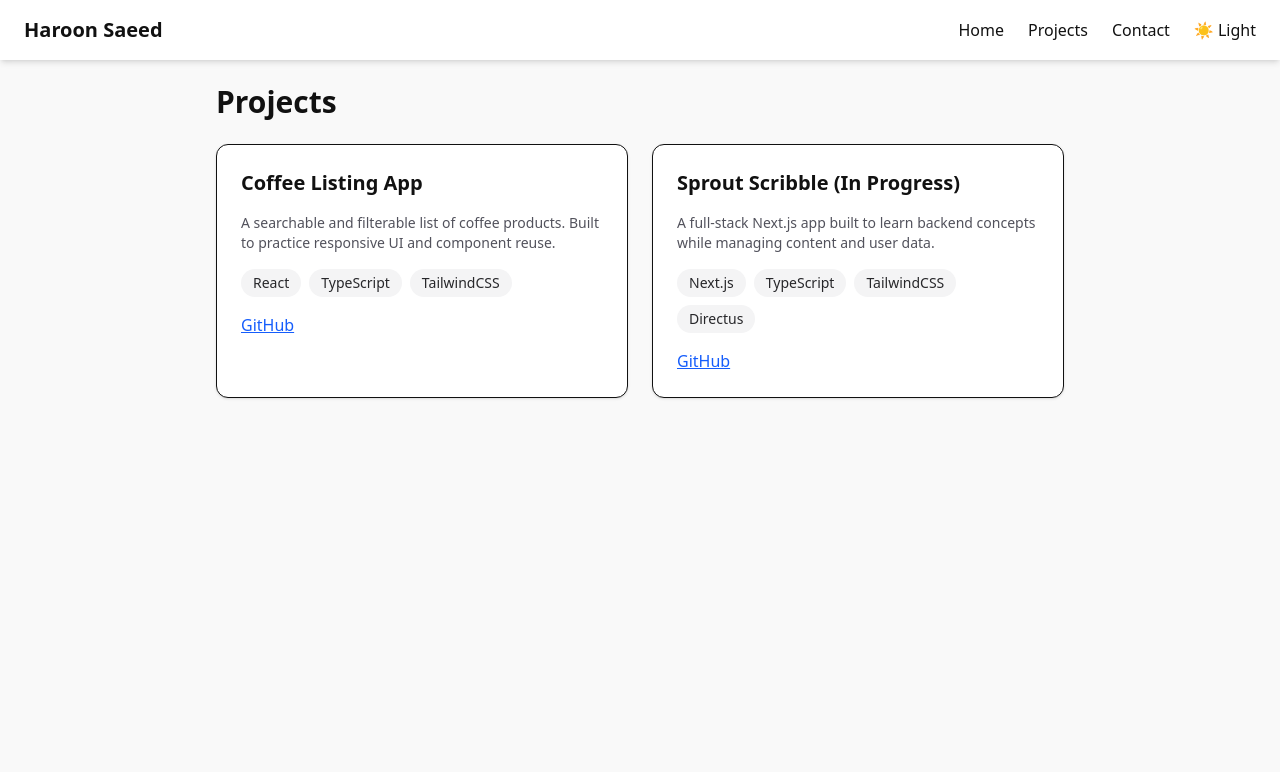
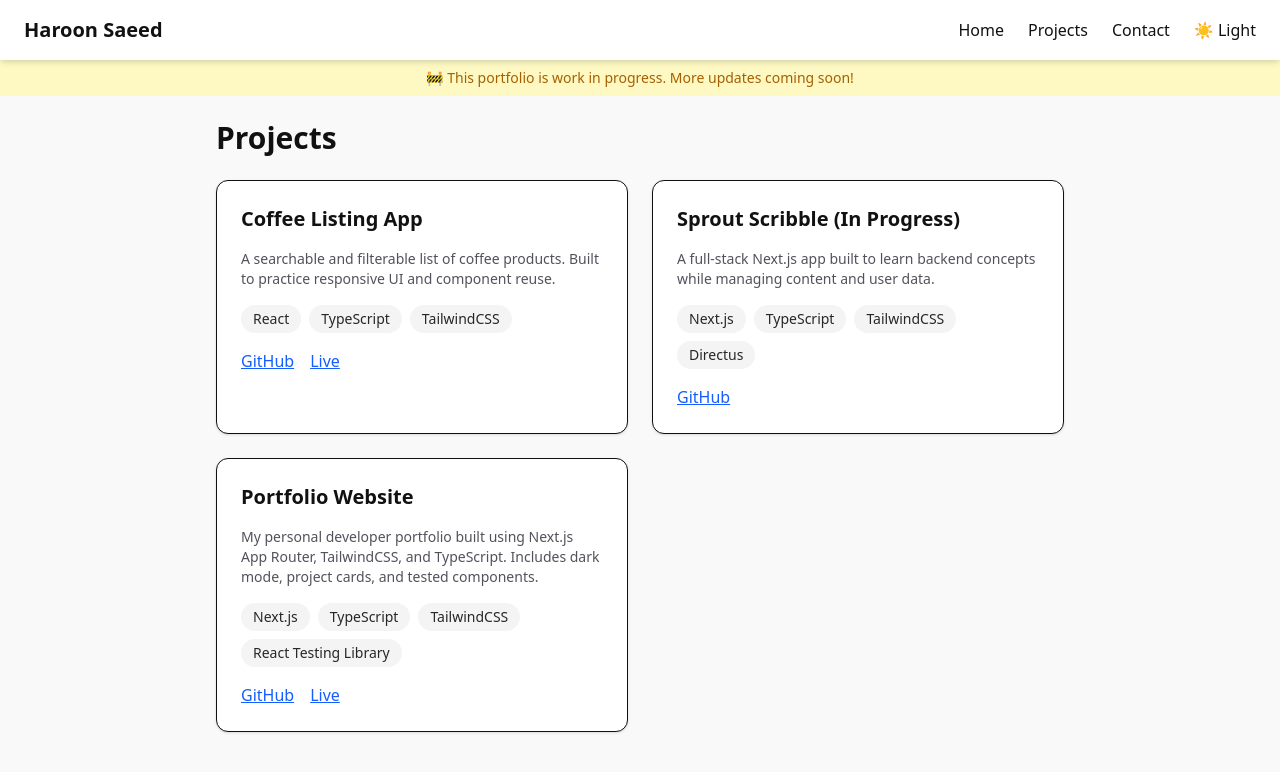
Before and after one commit to haroon-code-hub/my-portfolio, a Next.js app: page /projects in a window 1280 px wide. Shown: the top 772 px of the page. Built offline with nearby package versions, Linux system fonts and the light colour scheme.

Commit message:
update JSON for projects and add global work in progress notice

```diff
--- a/app/layout.tsx
+++ b/app/layout.tsx
@@ -14,6 +14,9 @@ export default function RootLayout({
       <body className="bg-white text-black dark:bg-zinc-900 dark:text-white">
         <ThemeProvider attribute="class" defaultTheme="system" enableSystem>
           <Navbar />
+          <div className="bg-yellow-100 dark:bg-yellow-900 text-yellow-700 dark:text-yellow-300 text-sm text-center py-2">
+            🚧 This portfolio is work in progress. More updates coming soon!
+          </div>
           <main className="p-6 max-w-4xl mx-auto">{children}</main>
         </ThemeProvider>
       </body>
--- a/app/projects/page.tsx
+++ b/app/projects/page.tsx
@@ -7,7 +7,7 @@ const projects = [
       "A searchable and filterable list of coffee products. Built to practice responsive UI and component reuse.",
     tech: ["React", "TypeScript", "TailwindCSS"],
     github: "https://github.com/haroon-code-hub/coffee-listing",
-    live: "", // optional: Vercel/Netlify live link
+    live: "https://haroon-code-hub.github.io/coffee-listing/",
   },
   {
     title: "Sprout Scribble (In Progress)",
@@ -15,7 +15,15 @@ const projects = [
       "A full-stack Next.js app built to learn backend concepts while managing content and user data.",
     tech: ["Next.js", "TypeScript", "TailwindCSS", "Directus"],
     github: "https://github.com/haroon-code-hub/sprout-scribble",
-    live: "", // optional
+    live: "",
+  },
+  {
+    title: "Portfolio Website",
+    description:
+      "My personal developer portfolio built using Next.js App Router, TailwindCSS, and TypeScript. Includes dark mode, project cards, and tested components.",
+    tech: ["Next.js", "TypeScript", "TailwindCSS", "React Testing Library"],
+    github: "https://github.com/haroon-code-hub/my-portfolio",
+    live: "https://your-vercel-or-netlify-link.com",
   },
 ];
 
```
